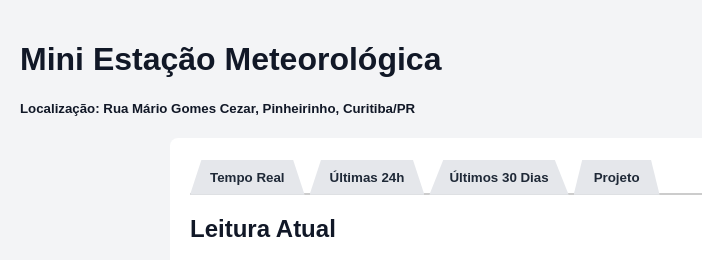
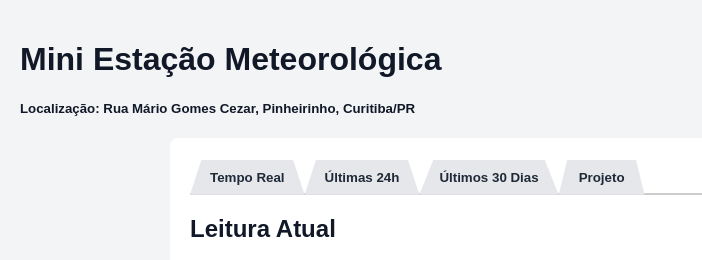
Before and after one commit to ArkhosAggelos/estacao_meteorologica, a website: page site/index.html in a window 1280 px wide. Shown: the whole page, without its empty margins (0-702 px from the left). Drawn offline with nearby package versions, Linux system fonts and the light colour scheme; no server answers.

Commit message:
Atualizar o style.css

```diff
--- a/site/style.css
+++ b/site/style.css
@@ -24,7 +24,7 @@
 
 .tabs {
   display: flex;
-  gap: 5px;
+  gap: -5px;
   margin-bottom: 20px;
   border-bottom: 2px solid #ccc;
 }
```
